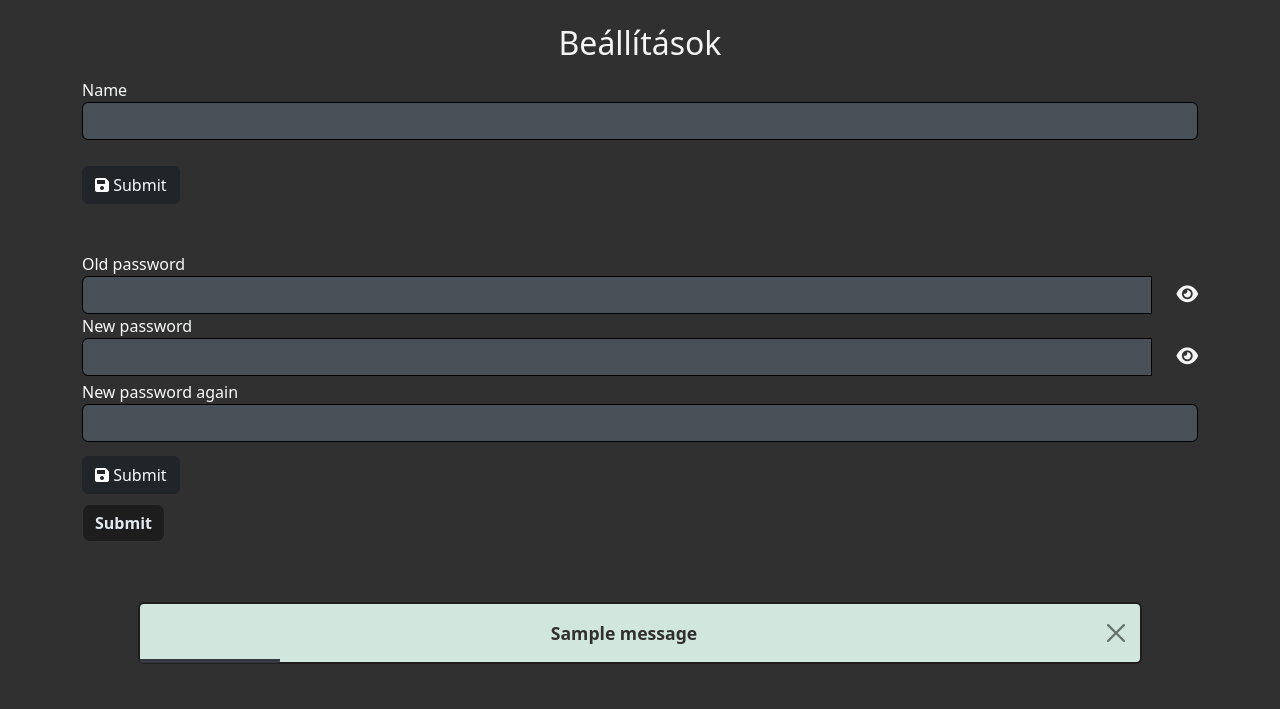
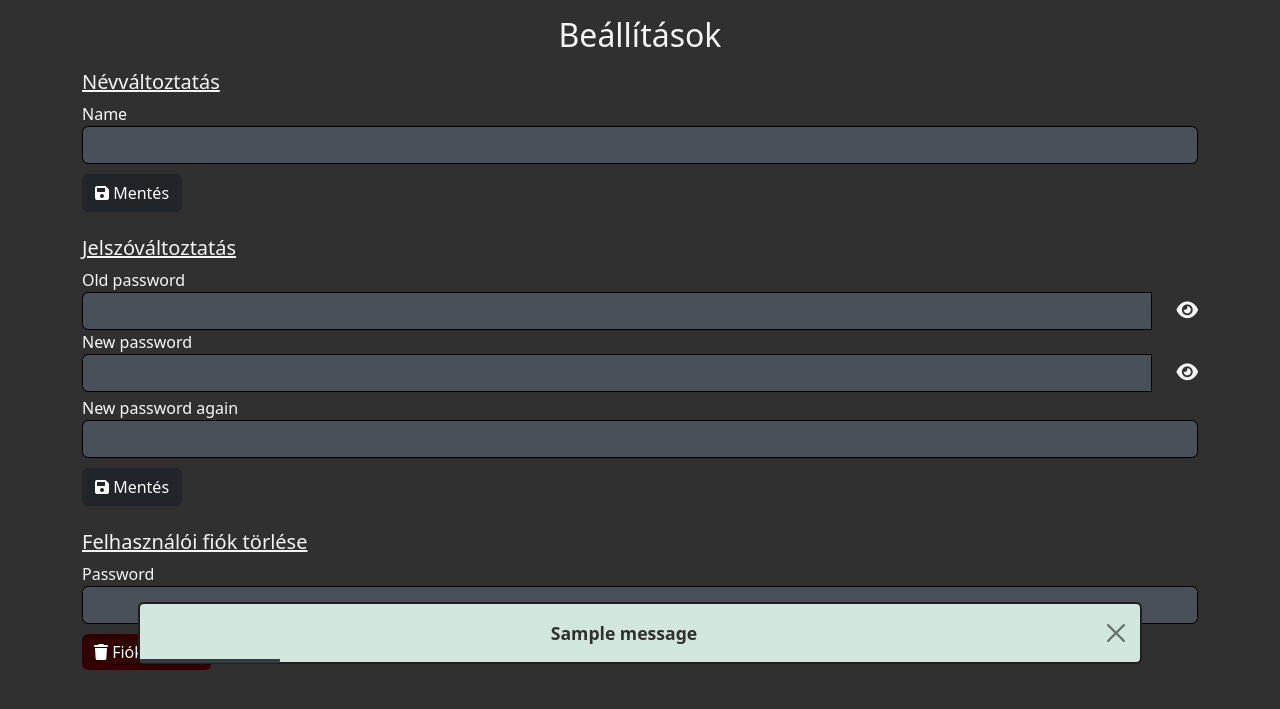
Before and after one commit to zemendaniel/flask-starter, a Python web app: template templates/users/settings.html in a window 1280 px wide. Shown: the part 56-765 px from the top of the page. Run offline with Jinja, Linux system fonts and the light colour scheme; the template is opened without the code that fills it, so the values that code supplies are empty, except form fields; one stand-in notice (Sample message) is shown; form fields are guessed from the names that the template uses.

Commit message:
Bug fixes, improvements

```diff
--- a/app.py
+++ b/app.py
@@ -1,7 +1,7 @@
 # todo Adam css dolgok
-# todo Adam valahol jelenlen meg magyarul a jogosultság (g.user.role_hun)
 # todo Adam dark mode legyen vagy ne legyen
-# todo settings page
+# todo Adam a users/list.html-ben pls legyen egymás mellett a mentés és a törlés gomb köszi
+# todo főadmin tudja a favicont megváltoztatni és pl vmi cégnevet ami megjelenik
 
 import os
 import logging
--- a/blueprints/security/routes.py
+++ b/blueprints/security/routes.py
@@ -60,5 +60,5 @@ def logout():
     session.clear()
     response = redirect(url_for('pages.home'))
     response.set_cookie('login_token', '', expires=0)
-    flash('Sikeresen kijelentkezve!', 'success')
+    flash('Sikeresen kijelentkezett!', 'success')
     return response
--- a/blueprints/users/forms.py
+++ b/blueprints/users/forms.py
@@ -32,8 +32,11 @@ class UserSettingsForm(FlaskForm):
 class UserPasswordResetForm(FlaskForm):
     old_password = PasswordField('Régi jelszó', validators=[DataRequired()])
     new_password = PasswordField('Új jelszó', validators=[DataRequired(), length(max=32, min=4)])
-    new_password_again = PasswordField('Új jelszó újra', validators=[DataRequired(), length(max=32, min=4)])
+    new_password_again = PasswordField('Új jelszó újra', validators=[DataRequired(), length(max=32, min=4),
+                                                                     EqualTo('new_password')])
     submit = SubmitField('Jelszó módosítása')
 
+
 class UserDeleteForm(FlaskForm):
+    password = PasswordField('Jelszó', validators=[DataRequired(), length(max=32, min=4)])
     submit = SubmitField('Fiók törlése')
--- a/persistence/model/user.py
+++ b/persistence/model/user.py
@@ -51,7 +51,7 @@ class User(Model):
 
     @property
     def role_hun(self):
-        return roles[self.role]
+        return roles[self._role]
 
     def check_password(self, password) -> bool:
         return check_password_hash(self._password, password)
--- a/static/js/scripts.js
+++ b/static/js/scripts.js
@@ -54,3 +54,64 @@ document.addEventListener('DOMContentLoaded', (event) => {
     lastScrollTop = window.scrollY || document.documentElement.scrollTop;
     amount = 0;
 });
+
+function validatePassword() {
+    const password = document.getElementById('password').value;
+    const passwordAgain = document.getElementById('password_again').value;
+    const messageElement = document.getElementById('passwordMatchMessage');
+    const submit = document.getElementById('submit');
+
+     if (!passwordAgain) {
+        messageElement.textContent = "";
+        submit.disabled = true;
+    }
+    else if (password === passwordAgain) {
+        messageElement.textContent = "A jelszavak egyeznek.";
+        messageElement.className = "text-success";
+        submit.disabled = false;
+    } else {
+        messageElement.textContent = "A jelszavak nem egyeznek.";
+        messageElement.className = "text-danger";
+        submit.disabled = true;
+    }
+}
+
+idNum = 0;
+function createFlashMessage(msg, category){
+    let className = "alert-dark";
+    if (category === "info"){
+        className = "alert-dark"
+    }
+    else if (category === "success"){
+        className = 'alert-success'
+    }
+    else if (category === "error"){
+        className = 'alert-danger'
+    }
+    else if (category === "warning"){
+        className = 'alert-warning'
+    }
+
+    idNum++;
+
+    const flashId = "flash-" + (idNum - 1);
+
+    document.getElementById('flashMessages').innerHTML += `
+        <div class="alert ${className} alert-dismissible fade show mt-3 text-center flash-message" role="alert" id="${flashId}">
+            <b>${msg}</b>
+            <button type="button" class="btn-close" data-bs-dismiss="alert" aria-label="Close"></button>
+            <div class="progress-bar"></div>
+        </div>
+    `;
+
+    setTimeout(function() {
+        var element = document.getElementById(flashId);
+        element.style.transition = "opacity 0.25s ease-out";
+        element.style.opacity = "0"; // Fading out
+
+        setTimeout(function() {
+            element.remove();
+        }, 250);
+
+    }, 10000);
+}
--- a/templates/base.html
+++ b/templates/base.html
@@ -23,6 +23,12 @@
                         <i class="fa-solid fa-user"></i> <strong class="ms-1">{{ g.user.name }}</strong>
                     </a>
                     <ul class="dropdown-menu dropdown-menu-dark" aria-labelledby="userDropdown">
+                        <li class="mb-1">
+                            <div class="dropdown-item text-light bg-transparent border-0"><i class="fa-solid fa-id-badge"></i> Szerepkör: {{ g.user.role_hun }}</div>
+                        </li>
+                        <li class="mb-1">
+                            <a href="{{ url_for('pages.settings') }}" class="dropdown-item text-light bg-transparent border-0"><i class="fa-solid fa-gear"></i> Beállítások</a>
+                        </li>
                         <li>
                             <form class="d-flex me-3" action="{{ url_for('security.logout') }}" method="post" id="logoutForm">
                                 <input type="hidden" name="csrf_token" value="{{ csrf_token() }}"/>
@@ -44,7 +50,7 @@
                         <a class="nav-link {% if request.endpoint == 'security.login' %}active{% endif %}" href="{{ url_for("security.login") }}"><i class="fa-solid fa-right-to-bracket"></i> Bejelentkezés</a>
                     </li>
                     <li class="nav-item active">
-                        <a class="nav-link {% if request.endpoint == 'users.register' %}active{% endif %}" href="{{ url_for("users.register") }}"><i class="fa-solid fa-user-plus"></i> Regisztráció</a>
+                        <a class="nav-link {% if request.endpoint == 'pages.register' %}active{% endif %}" href="{{ url_for("pages.register") }}"><i class="fa-solid fa-user-plus"></i> Regisztráció</a>
                     </li>
                     {% endif %}
 
@@ -69,58 +75,7 @@
         </div>
     </nav>
 
-    <div class="container" id="flashMessages">
-    </div>
-    <script>
-        idNum = 0;
-        function createFlashMessage(msg, category){
-            let className = "alert-dark";
-            if (category === "info"){
-                className = "alert-dark"
-            }
-            else if (category === "success"){
-                className = 'alert-success'
-            }
-            else if (category === "error"){
-                className = 'alert-danger'
-            }
-            else if (category === "warning"){
-                className = 'alert-warning'
-            }
-
-            idNum++;
-
-            const flashId = "flash-" + (idNum - 1);
-
-            document.getElementById('flashMessages').innerHTML += `
-                <div class="alert ${className} alert-dismissible fade show mt-3 text-center flash-message" role="alert" id="${flashId}">
-                    <b>${msg}</b>
-                    <button type="button" class="btn-close" data-bs-dismiss="alert" aria-label="Close"></button>
-                    <div class="progress-bar"></div>
-                </div>
-            `;
-
-            setTimeout(function() {
-                var element = document.getElementById(flashId);
-                element.style.transition = "opacity 0.25s ease-out";
-                element.style.opacity = "0"; // Fading out
-
-                setTimeout(function() {
-                    element.remove();
-                }, 250);
-
-            }, 10000);
-        }
-    </script>
-    {% with messages = get_flashed_messages(with_categories=true) %}
-        {% if messages %}
-            {% for category, message in messages %}
-                <script>
-                    createFlashMessage('{{ message }}', "{{ category }}");
-                </script>
-            {% endfor %}
-        {% endif %}
-    {% endwith %}
+    <div class="container" id="flashMessages"></div>
 
     {% block heading %}{% endblock %}
 
@@ -135,6 +90,16 @@
     <script src="https://cdn.jsdelivr.net/npm/bootstrap@5.3.2/dist/js/bootstrap.bundle.min.js" integrity="sha384-C6RzsynM9kWDrMNeT87bh95OGNyZPhcTNXj1NW7RuBCsyN/o0jlpcV8Qyq46cDfL" crossorigin="anonymous"></script>
     <script src="{{ url_for('static', filename='js/scripts.js') }}"></script>
 
+    {% with messages = get_flashed_messages(with_categories=true) %}
+        {% if messages %}
+            {% for category, message in messages %}
+                <script>
+                    createFlashMessage('{{ message }}', "{{ category }}");
+                </script>
+            {% endfor %}
+        {% endif %}
+    {% endwith %}
+
     {% block after_scripts %}{% endblock %}
 </body>
 </html>
--- /dev/null
+++ b/templates/heading.html
@@ -0,0 +1 @@
+<h2 class="text-center mb-3 mt-3">{{ heading_content }}</h2>
--- a/templates/security/login.html
+++ b/templates/security/login.html
@@ -2,7 +2,11 @@
 
 {% block title %}Bejelentkezés{% endblock %}
 
-{% block heading %}<h2 class="text-center mb-3 pt-4">Bejelentkezés</h2>{% endblock %}
+{% block heading %}
+    {% with heading_content="Bejelentkezés" %}
+        {% include "heading.html" %}
+    {% endwith %}
+{% endblock %}
 
 {% block main %}
 
--- a/templates/users/list.html
+++ b/templates/users/list.html
@@ -29,7 +29,7 @@
 {% endblock %}
 
 {% block main %}
-<!-- <a href="{{ url_for('users.register') }}" class="btn btn-dark my-3"><i class="fa-solid fa-plus-circle"></i> Felhasználó hozzáadása</a><br> -->
+<!-- <a href="{{ url_for('pages.register') }}" class="btn btn-dark my-3"><i class="fa-solid fa-plus-circle"></i> Felhasználó hozzáadása</a><br> -->
 {% for user in users %}
     {% if not (user.is_super_admin or user.id == g.user.id) %}
         <div class="user p-4 my-3">
@@ -37,7 +37,7 @@
             {% do role_form.set_role(user.role) %}
             {% do role_form.set_user_id(user.id) %}
 
-            <form method="post">
+            <form method="post" onsubmit="return confirm('Biztosan megváltoztatja {{ user.name }} jogosultságát?')">
                 {{ role_form.csrf_token() }}
                 {{ role_form.role(class="form-control") }}
                 {{ role_form.user_id() }}
@@ -53,6 +53,7 @@
                     <i class="fas fa-trash"></i> Törlés
                 </button>
             </form>
+
         </div>
     {% endif %}
 {% endfor %}
--- a/templates/users/settings.html
+++ b/templates/users/settings.html
@@ -2,54 +2,32 @@
 
 {% block title %}Beállítások{% endblock %}
 
-{% block head %}
- <script>
-    function validatePassword() {
-        const password = document.getElementById('new_password').value;
-        const passwordAgain = document.getElementById('new_password_again').value;
-        const messageElement = document.getElementById('passwordMatchMessage');
-        const submit = document.getElementById('submit');
-
-        if (!passwordAgain) {
-            messageElement.textContent = "";
-            submit.disabled = true;
-        }
-        else if (password === passwordAgain) {
-            messageElement.textContent = "A jelszavak egyeznek.";
-            messageElement.className = "text-success";
-            submit.disabled = false;
-        } else {
-            messageElement.textContent = "A jelszavak nem egyeznek.";
-            messageElement.className = "text-danger";
-            submit.disabled = true;
-        }
-    }
-    </script>
+{% block heading %}
+    {% with heading_content="Beállítások" %}
+        {% include "heading.html" %}
+    {% endwith %}
 {% endblock %}
 
-{% block heading %}<h2 class="text-center mb-3 pt-4">Beállítások</h2>{% endblock %}
+{% block main %}
+    <h5><u>Névváltoztatás</u></h5>
+    <form method="post" action="{{ url_for('users.user_settings') }}">
+        {{ user_settings_form.csrf_token(id=False) }}
 
-{% block main %}
-    <form method="post" class="form" action="{{ url_for('users.user_settings') }}">
-        {{ user_settings_form.csrf_token() }}
-
-        <div class="form-group mb-3">
+        <div class="form-group">
             {{ user_settings_form.name.label }}
             {{ user_settings_form.name(class="form-control") }}
         </div>
 
-        <div class="form-group">
-            <button type="submit" class="btn btn-dark"><i class="fa-solid fa-floppy-disk"></i> {{ user_settings_form.submit.label }}</button>
+        <div class="form-group mb-4">
+            <button type="submit" class="btn btn-dark"><i class="fa-solid fa-floppy-disk"></i> Mentés</button>
         </div>
     </form>
 
-    <br>
-    <br>
-
-    <form method="post" class="form" action="{{ url_for('users.password_reset') }}">
-        {{ user_password_form.csrf_token() }}
+    <h5><u>Jelszóváltoztatás</u></h5>
+    <form method="post" action="{{ url_for('users.password_reset') }}">
+        {{ user_password_form.csrf_token(id=False) }}
         <div class="form-group mb-1">
-            <label for="old_password">{{ user_password_form.old_password.label }}</label>
+            {{ user_password_form.old_password.label }}
             <div class="input-group">
                 {{ user_password_form.old_password(class="form-control", id="old_password") }}
                 <span class="show-password-btn ms-4 mt-1" style="font-size: 1.2em" onclick="togglePasswordVisibility('old_password', this);">
@@ -57,29 +35,35 @@
                 </span>
             </div>
 
-            <label for="new_password">{{ user_password_form.new_password.label }}</label>
+            {{ user_password_form.new_password.label }}
                 <div class="input-group">
-                    {{ user_password_form.new_password(class="form-control", id="new_password", onkeyup="validatePassword()") }}
-                    <span class="show-password-btn ms-4 mt-1" style="font-size: 1.2em" onclick="togglePasswordVisibility('new_password', this); togglePasswordVisibility('new_password_again', this)">
+                    {{ user_password_form.new_password(class="form-control", id="password", onkeyup="validatePassword()") }}
+                    <span class="show-password-btn ms-4 mt-1" style="font-size: 1.2em" onclick="togglePasswordVisibility('password', this); togglePasswordVisibility('password_again', this)">
                         <i class="fa fa-eye"></i>
                     </span>
                 </div>
             </div>
-            <div class="form-group mb-1">
-                <label for="new_password_again">{{ user_password_form.new_password_again.label }}</label>
-                {{ user_password_form.new_password_again(class="form-control", id="new_password_again", onkeyup="validatePassword()") }}
+            <div class="form-group">
+                {{ user_password_form.new_password_again.label }}
+                {{ user_password_form.new_password_again(class="form-control", id="password_again", onkeyup="validatePassword()") }}
             </div>
             <div class="match" id="passwordMatchMessage"></div>
 
-        <div class="form-group">
-            <button type="submit" class="btn btn-dark" id="submit"><i class="fa-solid fa-floppy-disk"></i> {{ user_password_form.submit.label }}</button>
+        <div class="form-group mb-4">
+            <button type="submit" class="btn btn-dark" id="submit"><i class="fa-solid fa-floppy-disk"></i> Mentés</button>
         </div>
     </form>
 
-
-    <form method="post" action="{{ url_for('users.delete_self') }}">
-    {{ user_delete_form.csrf_token() }}
-    <button type="submit" class="btn btn-primary-dark">{{ user_delete_form.submit.label }}</button>
-    </form>
+    {% if not g.user.is_super_admin %}
+        <h5><u>Felhasználói fiók törlése</u></h5>
+        <form method="post" action="{{ url_for('users.delete_self') }}">
+        {{ user_delete_form.csrf_token(id=False) }}
+        {{ user_delete_form.password.label }}
+        <div class="form-group">
+            {{ user_delete_form.password(class="form-control", id=False) }}
+        </div>
+        <button type="submit" class="btn btn-danger"><i class="fas fa-trash"></i> Fiók törlése</button>
+        </form>
+    {% endif %}
 
 {% endblock %}
```
Also changed, not shown: blueprints/users/routes.py (+8 -7 lines), templates/pages/home.html (+7 -1 lines), templates/users/register.html (+4 -25 lines).
